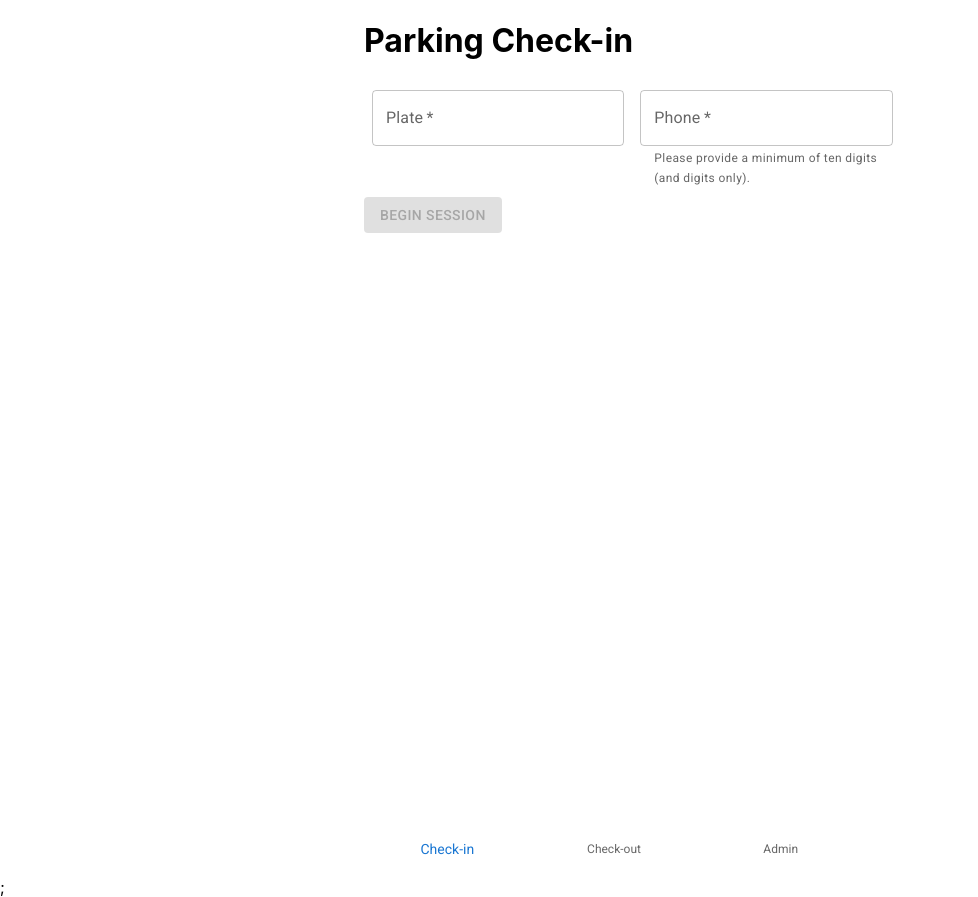
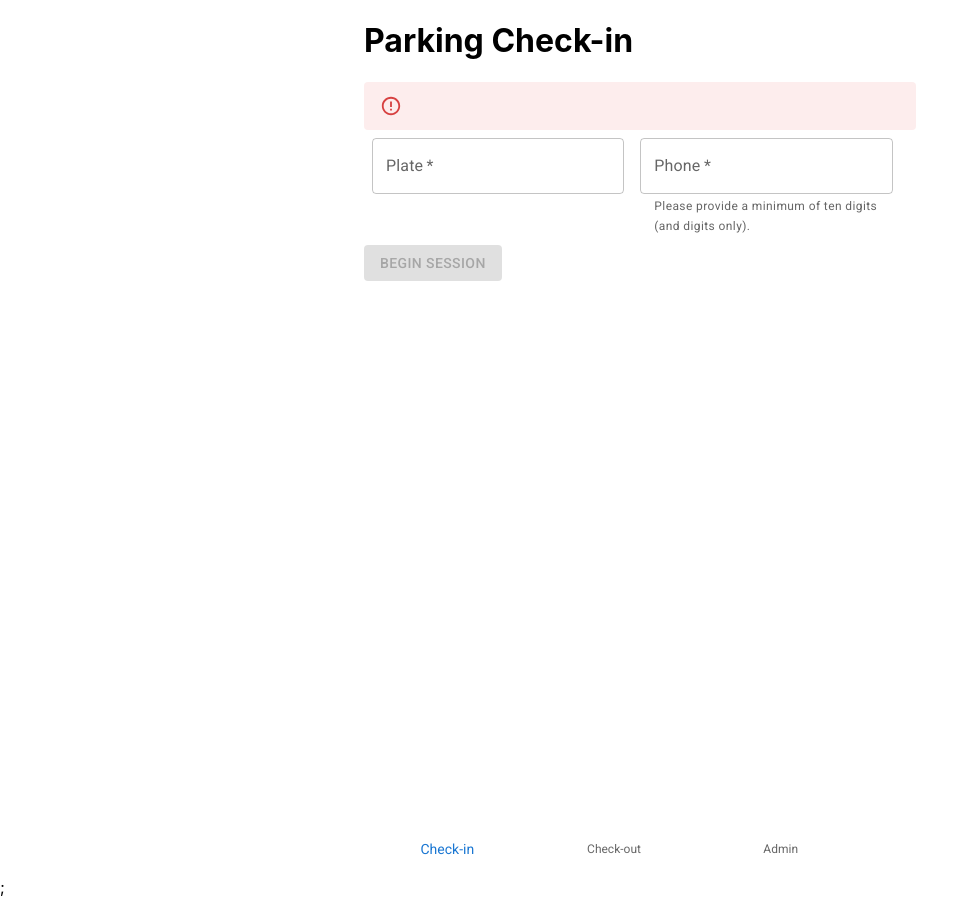
Before and after one commit to dpurrington/easypark, a React (Create React App) app: page / in a window 1280 px wide. Shown: the whole page, without its empty margins (0-978 px from the left). Built offline with nearby package versions, Linux system fonts and the light colour scheme.

Commit message:
added responses for creation

```diff
--- a/src/components/SessionCreator.tsx
+++ b/src/components/SessionCreator.tsx
@@ -1,6 +1,7 @@
-import { TextField, Button, Box } from "@mui/material";
+import { Alert, Collapse, TextField, Button, Box } from "@mui/material";
 import { useState } from "react";
 import { newSession, createSession } from "../data/sessions";
+import { useNavigate } from "react-router-dom";
 
 interface SessionCreatorState {
   plate: string;
@@ -8,46 +9,57 @@ interface SessionCreatorState {
   phoneProps: { error: boolean };
   plateProps: { error: boolean };
   valid: boolean;
+  submitError?: string;
 }
 
-function validateState(state: SessionCreatorState) {
+const validateFormState = (state: SessionCreatorState) => {
+  // this function is used to validate input prior to submission
   const retval = structuredClone(state);
-  // verify only digits
+  // verify only digits and at least 10 digits
   retval.phoneProps.error =
     !state.phone.match("^\\d*$") || state.phone.length < 10;
 
   retval.valid = !(retval.phoneProps.error || retval.plateProps.error);
   return retval;
-}
+};
 
-export default function SessionCreator(this: React.Component) {
+// the state object at the beginning
 const initialState: SessionCreatorState = {
   phoneProps: { error: false },
   plateProps: { error: false },
   plate: "",
   phone: "",
   valid: true,
+  submitError: "",
 };
+
+export default function SessionCreator() {
   const [state, setState] = useState(initialState);
+  const navigate = useNavigate();
 
-  const handleSubmit = (e: React.FormEvent) => {
+  const handleSubmit = async (e: React.FormEvent) => {
     e.preventDefault();
     console.log(state);
-    setState(validateState(state));
+    setState(validateFormState(state));
 
     if (state.valid) {
       // create session (could fail due to existing session)
-      createSession(newSession(state.plate, state.phone));
-      setState(initialState);
+      const { success, error } = await createSession(
+        newSession(state.plate, state.phone)
+      );
+
+      if (success) {
+        navigate("/sessionCreated");
+      } else {
+        setState({ ...state, submitError: error });
       }
-
-    console.log("handled submit");
+    }
   };
 
   const set: any = (name: string) => {
     return ({ target: { value } }: any) => {
       setState((oldValues: SessionCreatorState) =>
-        validateState({
+        validateFormState({
           ...oldValues,
           [name]: value,
         })
@@ -65,6 +77,9 @@ export default function SessionCreator(this: React.Component) {
       onSubmit={handleSubmit}
     >
       <h1>Parking Check-in</h1>
+      <Collapse in={state.submitError !== null}>
+        <Alert severity="error">{state.submitError}</Alert>
+      </Collapse>
       <div className="session-creator">
         <TextField
           {...state.plateProps}
--- a/src/data/sessions.ts
+++ b/src/data/sessions.ts
@@ -39,11 +39,16 @@ export function newSession(
 }
 
 // create session
-export function createSession(session: Session) {
-  console.log("creating session");
+export async function createSession(session: Session): Promise<DbResult> {
   // TODO: change this to use push
   // https://firebase.google.com/docs/database/web/read-and-write#update_specific_fields
-  set(ref(db, "sessions/" + session.id), { ...session });
+  return set(ref(db, "sessions/" + session.id), { ...session })
+    .then(() => {
+      return { success: true };
+    })
+    .catch((err) => {
+      return { success: false, error: err };
+    });
 }
 
 function getOpenSession(
--- /dev/null
+++ b/src/routes/NewSessionSuccess.tsx
@@ -0,0 +1,12 @@
+import { Navigation } from "../components";
+import { Container, Alert, Box } from "@mui/material";
+export default function EndSession() {
+  return (
+    <Container maxWidth="sm">
+      <Box sx={{ minHeight: 800 }}>
+        <Alert severity="success">Checked in!</Alert>
+      </Box>
+      <Navigation value="createSession" />
+    </Container>
+  );
+}
--- a/src/routes/index.ts
+++ b/src/routes/index.ts
@@ -1,5 +1,6 @@
 import CreateSession from "./CreateSession";
 import EndSession from "./EndSession";
 import Sessions from "./Sessions";
+import NewSessionSuccess from "./NewSessionSuccess";
 
-export { CreateSession, EndSession, Sessions };
+export { CreateSession, EndSession, Sessions, NewSessionSuccess };
```
Also changed, not shown: src/App.tsx (+10 -1 lines). Lines whose indentation alone changed are shown as unchanged.
